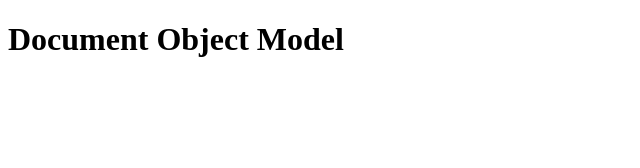
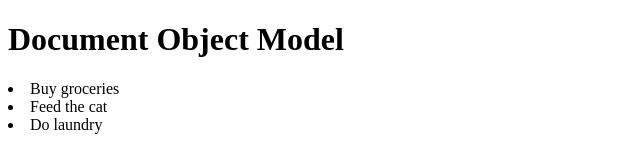
Before and after one commit to suraj122/js_core, a plain HTML site: page day07/Project/1/index.html in a window 1280 px wide. Shown: the whole page, without its empty margins (0-640 px from the left). Drawn offline with Linux system fonts and the light colour scheme.

Commit message:
day06 project 01 done

```diff
--- a/day07/Project/1/index.html
+++ b/day07/Project/1/index.html
@@ -6,6 +6,7 @@
 
   <body>
     <h1>Document Object Model</h1>
-    <script></script>
+    <div class="" id="body"></div>
+    <script src="script.js"></script>
   </body>
 </html>
--- /dev/null
+++ b/day07/Project/1/script.js
@@ -0,0 +1,15 @@
+let newElement =document.createElement("p");
+
+newElement.textContent = "Hello JavaScript!";
+newElement.innerHTML = "I love <strong>JavaScript</strong>"
+
+let content = document.getElementById("body");
+content.innerHTML = "I love <strong>JavaScript</strong>";
+
+let list = document.createComment("ul");
+list.innerHTML = "<li>Buy groceries</li><li>Feed the cat</li><li>Do laundry</li>"
+content.innerHTML = list.innerHTML;
+let newChild = document.createElement("li");
+newChild.textContent = "Go shopping";
+content.appendChild(newChild);
+content.removeChild(newChild);
```
